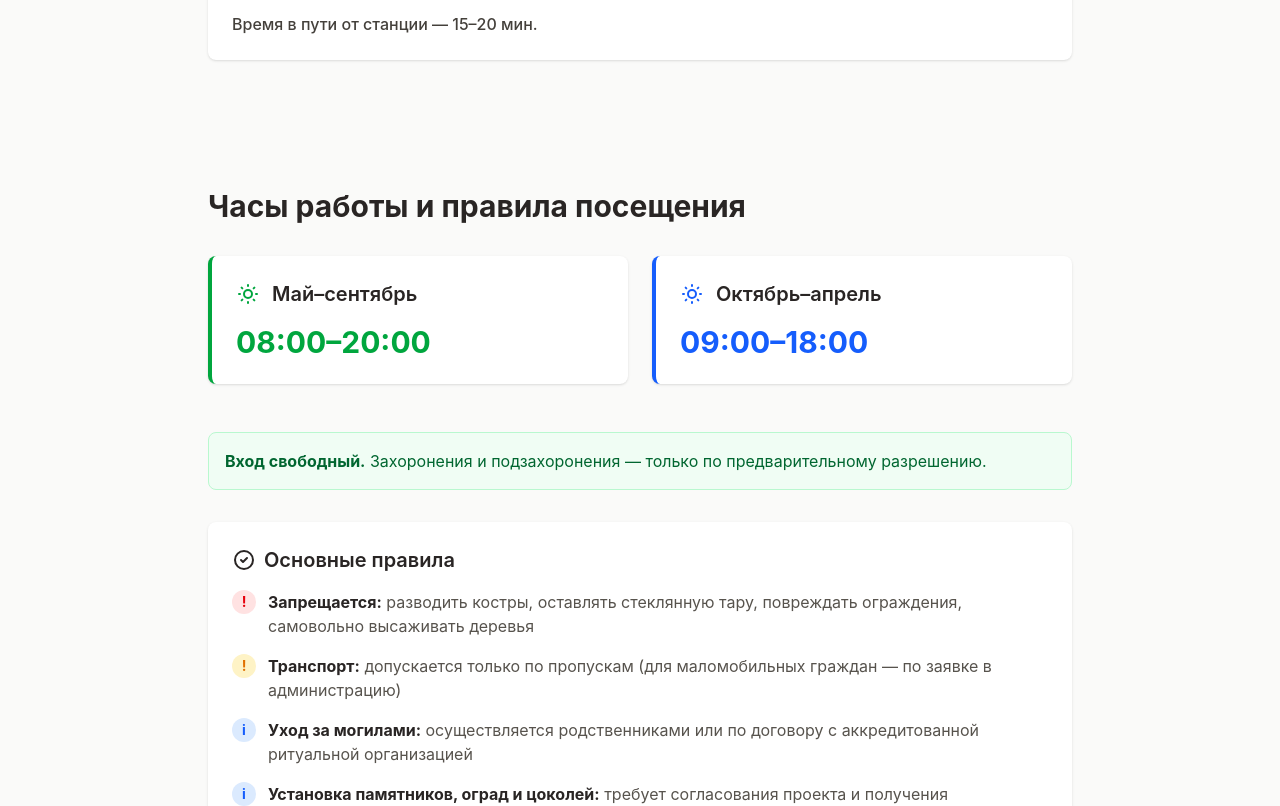
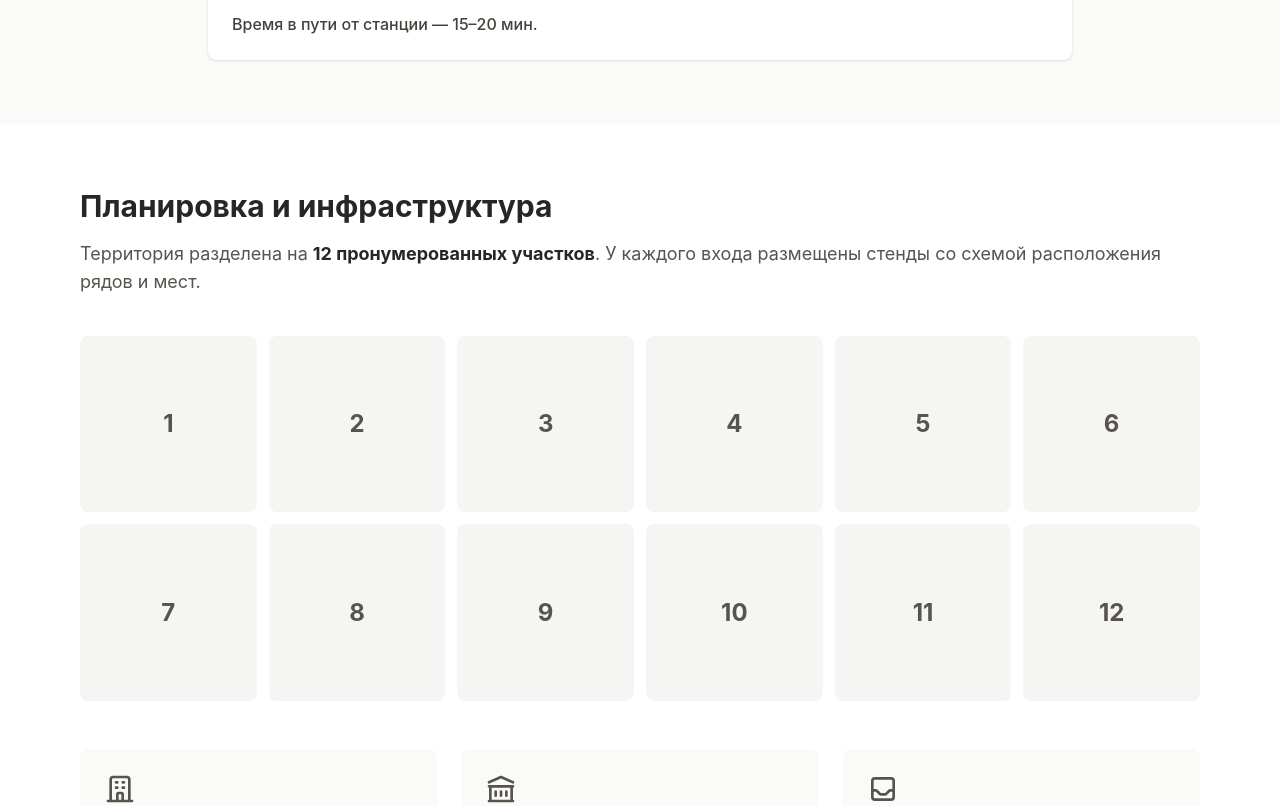
Before and after one commit to kefir737/kiovo-kladbishe, a React (Vite) app in the folder frontend/: page / in a window 1280 px wide. Shown: the part 1788-2594 px from the top of the page. Built offline with nearby package versions, Linux system fonts and the light colour scheme.

Commit message:
Restore Infrastructure section
Co-authored-by: Qwen-Coder <qwen-coder@alibabacloud.com>

```diff
--- a/frontend/src/App.tsx
+++ b/frontend/src/App.tsx
@@ -2,6 +2,7 @@ import { Navigation } from './components/Navigation'
 import { Hero } from './components/Hero'
 import { GeneralInfo } from './components/GeneralInfo'
 import { Location } from './components/Location'
+import { Infrastructure } from './components/Infrastructure'
 import { HoursAndRules } from './components/HoursAndRules'
 import { Contacts } from './components/Contacts'
 import { FAQ } from './components/FAQ'
@@ -15,6 +16,7 @@ function App() {
       <Hero />
       <GeneralInfo />
       <Location />
+      <Infrastructure />
       <HoursAndRules />
       <Contacts />
       <FAQ />
--- a/frontend/src/components/Navigation.tsx
+++ b/frontend/src/components/Navigation.tsx
@@ -2,6 +2,7 @@ export function Navigation() {
   const navItems = [
     { href: '#about', label: 'О кладбище' },
     { href: '#location', label: 'Расположение' },
+    { href: '#infrastructure', label: 'Инфраструктура' },
     { href: '#hours', label: 'Часы работы' },
     { href: '#contacts', label: 'Контакты' },
     { href: '#faq', label: 'FAQ' },
```
Also changed, not shown: 2 other files (tests, documents, lock files or other folders).
